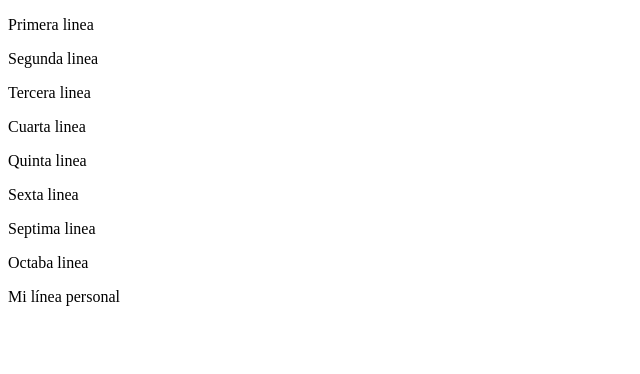
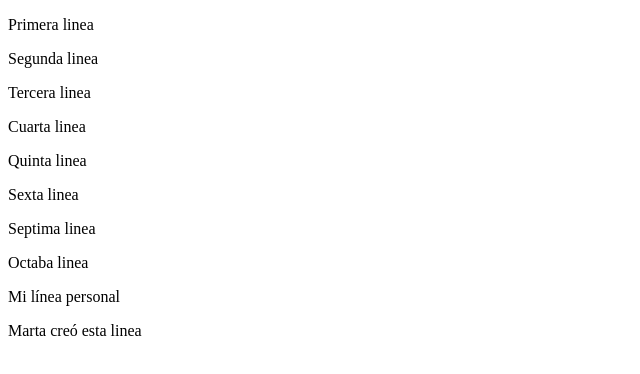
Before and after one commit to malabor/pajareria, a plain HTML site: page index.html in a window 1280 px wide. Shown: the whole page, without its empty margins (0-640 px from the left). Drawn offline with Linux system fonts and the light colour scheme.

Commit message:
add ultima linea

```diff
--- a/index.html
+++ b/index.html
@@ -15,6 +15,7 @@
     <p>Septima linea</p>
     <p>Octaba linea</p>
     <p>Mi línea personal</p>
+    <p>Marta creó esta linea</p>
 
 
 
```
